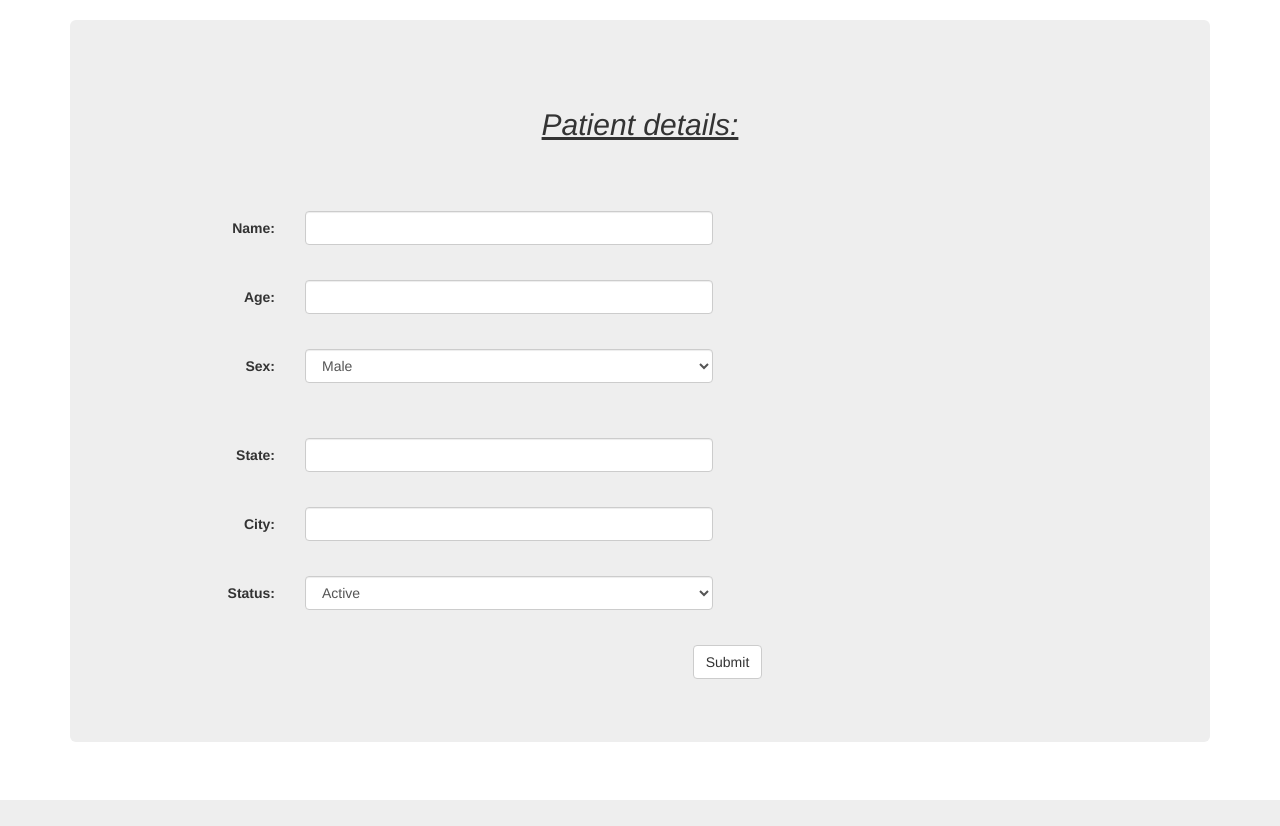
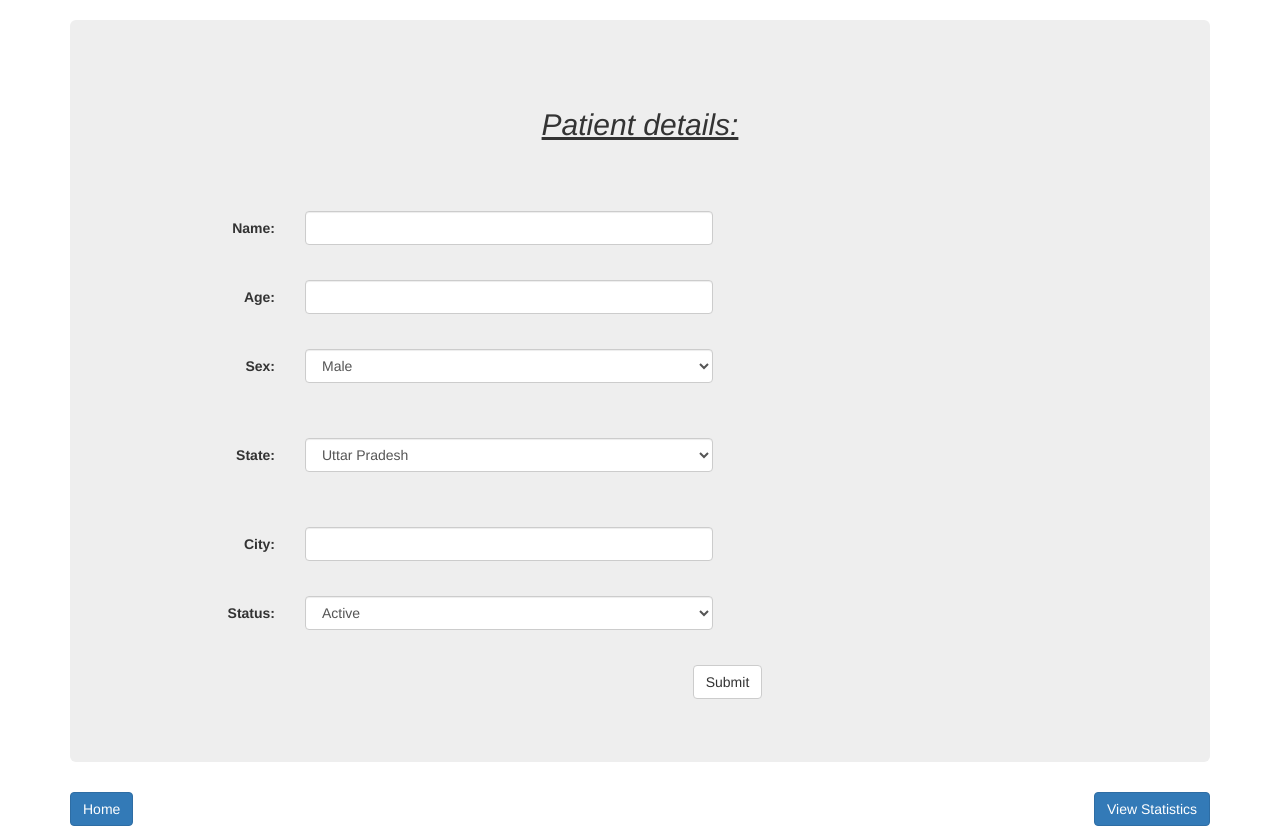
Before and after one commit to Prakharsvnit/covidTracker, a Flask app: page /patient in a window 1280 px wide. Before the commit the page ends 800 px from the top, so only its background shows below. Run offline with Flask 2, Linux system fonts and the light colour scheme; some libraries are stand-ins or nearby versions.

Commit message:
ninth commit

```diff
--- a/app.py
+++ b/app.py
@@ -5,8 +5,9 @@ from flask import (
     request,
     url_for
 )
-
+from fpdf import FPDF
 from flask_sqlalchemy import SQLAlchemy
+import pygal
 
 app = Flask(__name__)
 app.secret_key = 'somesecretkeythatonlyishouldknow'
@@ -105,8 +106,33 @@ def insertPatient():
 @app.route('/statistics')
 def statistics():
 
+    up_active = len( patient_detail.query.filter_by(state="Uttar Pradesh",status="Active").all())
+    up_recovered = len( patient_detail.query.filter_by(state="Uttar Pradesh",status="Recovered").all())
+    up_deceased = len( patient_detail.query.filter_by(state="Uttar Pradesh",status="Deceased").all())
+    mp_active = len( patient_detail.query.filter_by(state="Madhya Pradesh",status="Active").all())
+    mp_recovered = len( patient_detail.query.filter_by(state="Madhya Pradesh",status="Recovered").all())
+    mp_deceased = len( patient_detail.query.filter_by(state="Madhya Pradesh",status="Deceased").all())
+    maha_active = len( patient_detail.query.filter_by(state="Maharashtra",status="Active").all())
+    maha_recovered = len( patient_detail.query.filter_by(state="Maharashtra",status="Recovered").all())
+    maha_deceased = len( patient_detail.query.filter_by(state="Maharashtra",status="Deceased").all())
+    guj_active = len( patient_detail.query.filter_by(state="Gujarat",status="Active").all())
+    guj_recovered = len( patient_detail.query.filter_by(state="Gujarat",status="Recovered").all())
+    guj_deceased = len( patient_detail.query.filter_by(state="Gujarat",status="Deceased").all())
+    del_active = len( patient_detail.query.filter_by(state="Delhi",status="Active").all())
+    del_recovered = len( patient_detail.query.filter_by(state="Delhi",status="Recovered").all())
+    del_deceased = len( patient_detail.query.filter_by(state="Delhi",status="Deceased").all())
+
+    line_chart = pygal.Bar()
+    line_chart.title = 'Covid-19 cases in different states'
+    line_chart.x_labels = ['Uttar Pradesh','Madhya Pradesh','Maharashtra','Gujarat','Delhi']
+    line_chart.add('Active',[up_active,mp_active,maha_active,guj_active,del_active] )
+    line_chart.add('Recovered',[up_recovered,mp_recovered,maha_recovered,guj_recovered,del_recovered])
+    line_chart.add('Deceased',[up_deceased,mp_deceased,maha_deceased,guj_deceased,del_deceased])
+    chart_data = line_chart.render_data_uri()
+
+
     stats = patient_detail.query.all()
-    return render_template('statistics.html',stats=stats)
+    return render_template('statistics.html',stats=stats,chart_data=chart_data)
 
 @app.route('/patient')
 def patient():
@@ -118,7 +144,36 @@ def report():
     if request.method == 'POST':
 
         result = citizen_report.query.filter_by(phone = request.form['phone']).all()
+        for row in result:
+
+            pdf = FPDF()
+            pdf.add_page()
+            pdf.set_font("Arial","BU",size=30)
+            pdf.cell(190,30,txt ="Your Covid-19 report",ln=1, align="C")
+            pdf.set_font("")
+            pdf.set_font("Arial",size=20)
+            pdf.cell(90,20,txt ="Name :",ln=0,align="R")
+            pdf.cell(100,20,txt = row.name,ln=1,align="L")
+            pdf.cell(90,20,txt ="Age :",ln=0,align="R")
+            pdf.cell(100,20,txt = row.age,ln=1,align="L")
+            pdf.cell(90,20,txt ="Sex :",ln=0,align="R")
+            pdf.cell(100,20,txt = row.sex,ln=1,align="L")
+            pdf.cell(90,20,txt ="Phone :",ln=0,align="R")
+            pdf.cell(100,20,txt = row.phone,ln=1,align="L")
+            pdf.cell(90,20,txt ="State :",ln=0,align="R")
+            pdf.cell(100,20,txt = row.state,ln=1,align="L")
+            pdf.cell(90,20,txt ="City :",ln=0,align="R")
+            pdf.cell(100,20,txt = row.city,ln=1,align="L")
+            pdf.set_font("Arial",size=10)
+            pdf.cell(50,20,txt ="Symptoms :",ln=0,align="L")
+            pdf.cell(100,20,txt = row.symptoms,ln=1,align="L")
+            pdf.output('report.pdf','F')
+
         return render_template('report.html',result=result)
 
+    return render_template('report.html')
 
-    return render_template('report.html')
+
+
+if __name__ == "__main__":
+    app.run()
--- a/templates/patient.html
+++ b/templates/patient.html
@@ -39,9 +39,15 @@
     <div class="form-group"><br>
       <label class="control-label col-sm-2">State:</label>
       <div class="col-sm-5">
-        <input type="text" class="form-control" name="state" required >
-      </div>
-    </div>
+      <select class="form-control" name="state" id="state">
+        <option value="Uttar Pradesh">Uttar Pradesh</option>
+        <option value="Gujarat">Gujarat</option>
+        <option value="Madhya Pradesh">Madhya Pradesh</option>
+        <option value="Maharashtra">Maharashtra</option>
+        <option value="Delhi">Delhi</option>
+      </select>
+        </div>
+    </div><br>
     <div class="form-group"><br>
       <label class="control-label col-sm-2">City:</label>
       <div class="col-sm-5">
@@ -73,5 +79,9 @@
   </form>
 </div>
 </div>
+<div class="container">
+  <button type="button" class="btn btn-primary" style="float: right;" onclick="window.location.href='{{ url_for('statistics')}}';">View Statistics</button>
+  <button type="button" class="btn btn-primary" style="float: left;"onclick="window.location.href='{{ url_for('login')}}';">Home</button>
+</div>
 </body>
 </html>
--- a/templates/report.html
+++ b/templates/report.html
@@ -9,6 +9,7 @@
 <body>
 <div class="container">
     <div class="well text-center">
+        <button type="button" class="btn btn-primary" style="float: left;" onclick="window.location.href='{{ url_for('login')}}';">Home</button>
         <h1>Your Covid-19 Report</h1>
     </div>
     <div class="text-center">
@@ -17,7 +18,7 @@
 		    <label for="email">Phone:</label>
 		    <input type="phone" class="form-control" name="phone">
 		  </div>
-		  <button type="submit" class="btn btn-primary">Show report</button>
+		  <button type="submit" class="btn btn-primary">Download report</button>
 		</form>
     </div>
     <br>
--- a/templates/statistics.html
+++ b/templates/statistics.html
@@ -11,6 +11,8 @@
 <body>
 	<div class="container">
 	    <div class="well text-center">
+	    	<button type="button" class="btn btn-primary" style="float: left;" onclick="window.location.href='{{ url_for('login')}}';">Home</button>
+	    	<button type="button" class="btn btn-primary" style="float: right;" onclick="window.location.href='{{ url_for('patient')}}';">Enter Patient details</button>
         	<h1>Covid-19 Statistics</h1>
     	</div>
     	<table class="table table-bordered">
@@ -42,7 +44,7 @@
 	</div>
 
 	<div class="container" align="left">
-  		<embed type="image/svg+xml" src={{graph_data|safe}} style="max-width: 1000px;"></embed>
+		<embed type="image/svg+xml" src={{chart_data|safe}} style='max-width:1000px;'></embed>
 	</div>
 
 </body>
```
Also changed, not shown: requirements.txt (added, +85 -0 lines).
